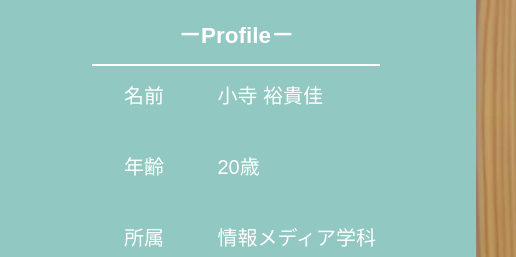
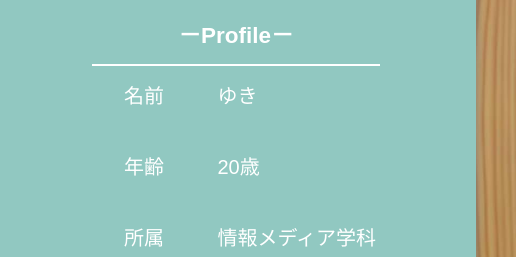
Before and after one commit to Yuki-mwu/Yuki-mwu.github.io, a plain HTML site: page index.html in a window 1280 px wide. Shown: the part 1338-1595 px from the top of the page, 764-1280 px from the left. Drawn offline with nearby package versions, Linux system fonts and the light colour scheme.

Commit message:
Update index.html

```diff
--- a/index.html
+++ b/index.html
@@ -81,7 +81,7 @@
             <table>
               <tr>
                 <td>名前</td>
-                <td>小寺 裕貴佳</td>
+                <td>ゆき</td>
               </tr>
               <tr>
                 <td>年齢</td>
```
